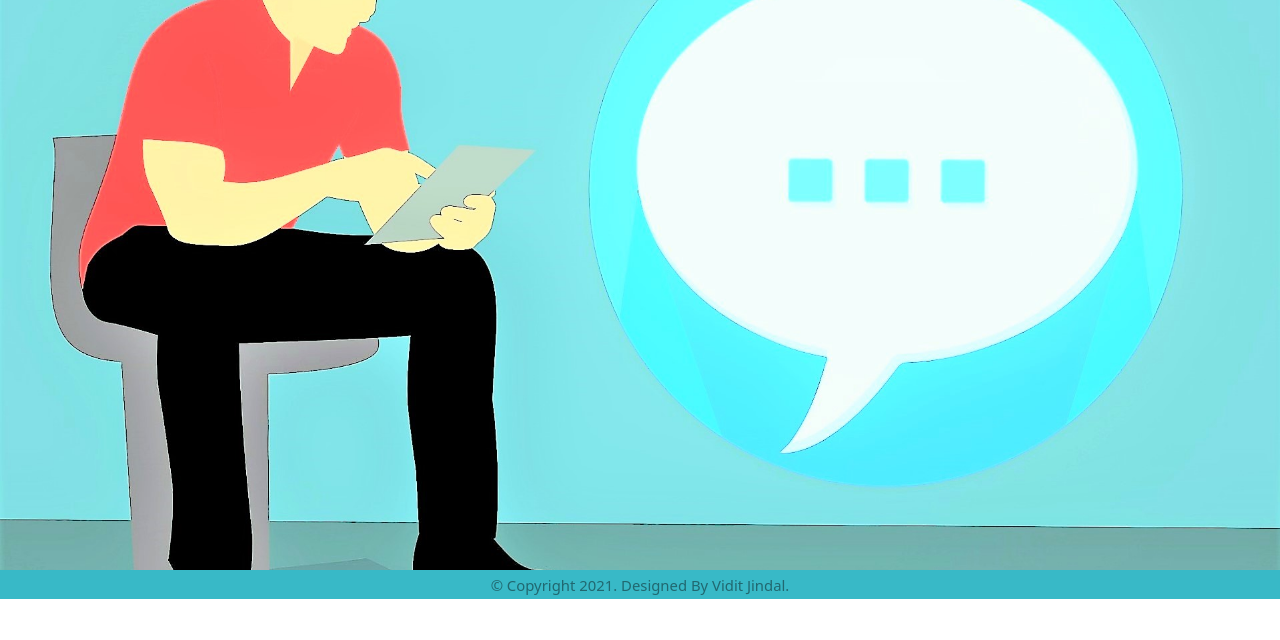
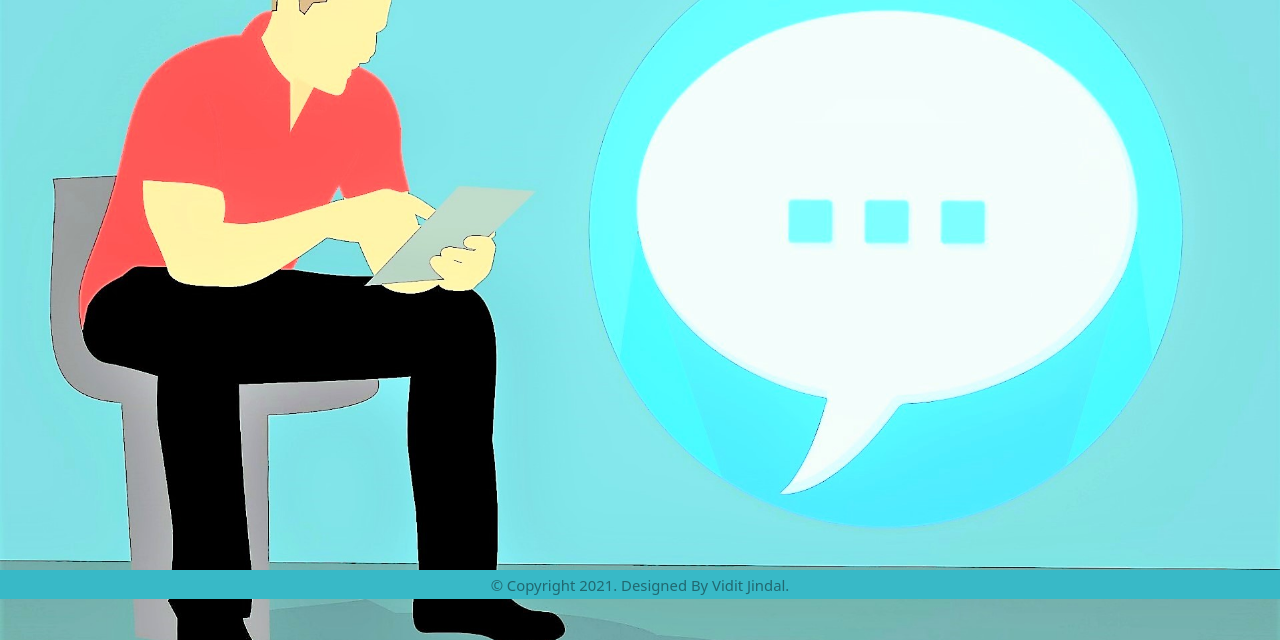
Before and after one commit to thisisviditjindal/ghtech-web-application, a plain HTML site: page index.html in a window 1280 px wide. Shown: the part 201-841 px from the top of the page. Before the commit the page ends 800 px from the top, so only its background shows below. Drawn offline with nearby package versions, Linux system fonts and the light colour scheme.

Commit message:
Update index.html

```diff
--- a/index.html
+++ b/index.html
@@ -13,7 +13,7 @@
     <script type="text/javascript" src="scripts/index.js"></script>
     <script type="text/javascript" src="scripts/master.js"></script>
   </head>
-  <body id="imgback">
+  <body>
     <header>
       <nav class="navbar navbar-expand navbar-light hapve">
         <div class="container-fluid">
@@ -24,10 +24,12 @@
         </div>
       </nav>
     </header>
+    <div id="imgback">
     <div class="headd">
       <h1 id="headd1"><span>GHTech: </span></h1>
       <h3><span id="headd2" style="">A new platform to chat with your friends</span></h3>
     </div>
+     </div>
     <footer id="foott">
       <small>© Copyright 2021. Designed By Vidit Jindal.</small>
     </footer>
```
